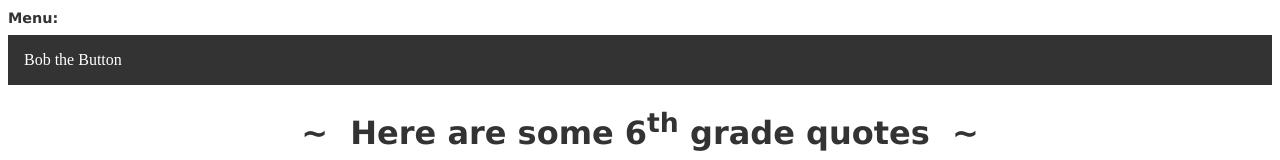
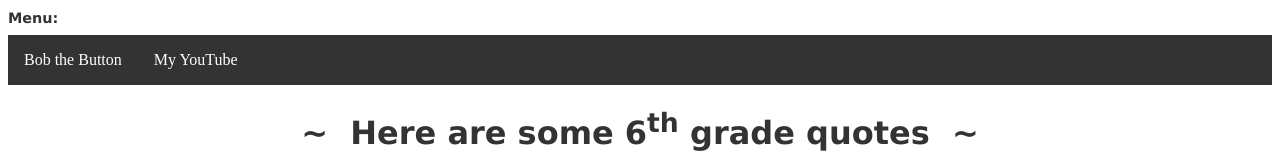
Before and after one commit to jewelpal/jewelpal.github.io, a plain HTML site: page index.html in a window 1280 px wide. Shown: the top 160 px of the page. Drawn offline with Linux system fonts and the light colour scheme.

Commit message:
added YT link

```diff
--- a/index.html
+++ b/index.html
@@ -44,7 +44,7 @@ p   {
 
 <ul>
   <li><a href="button_game.html" target="_blank">Bob the Button</a></li>
-
+  <li><a href="https://www.youtube.com/channel/UC1CBr_G_-hF-qtYZ6N6fK9g" target="_blank">My YouTube</a></li>
 </ul>
 
 <pre><h1 style="text-align:center">~  Here are some 6<sup>th</sup> grade quotes  ~</h1></pre>
```
